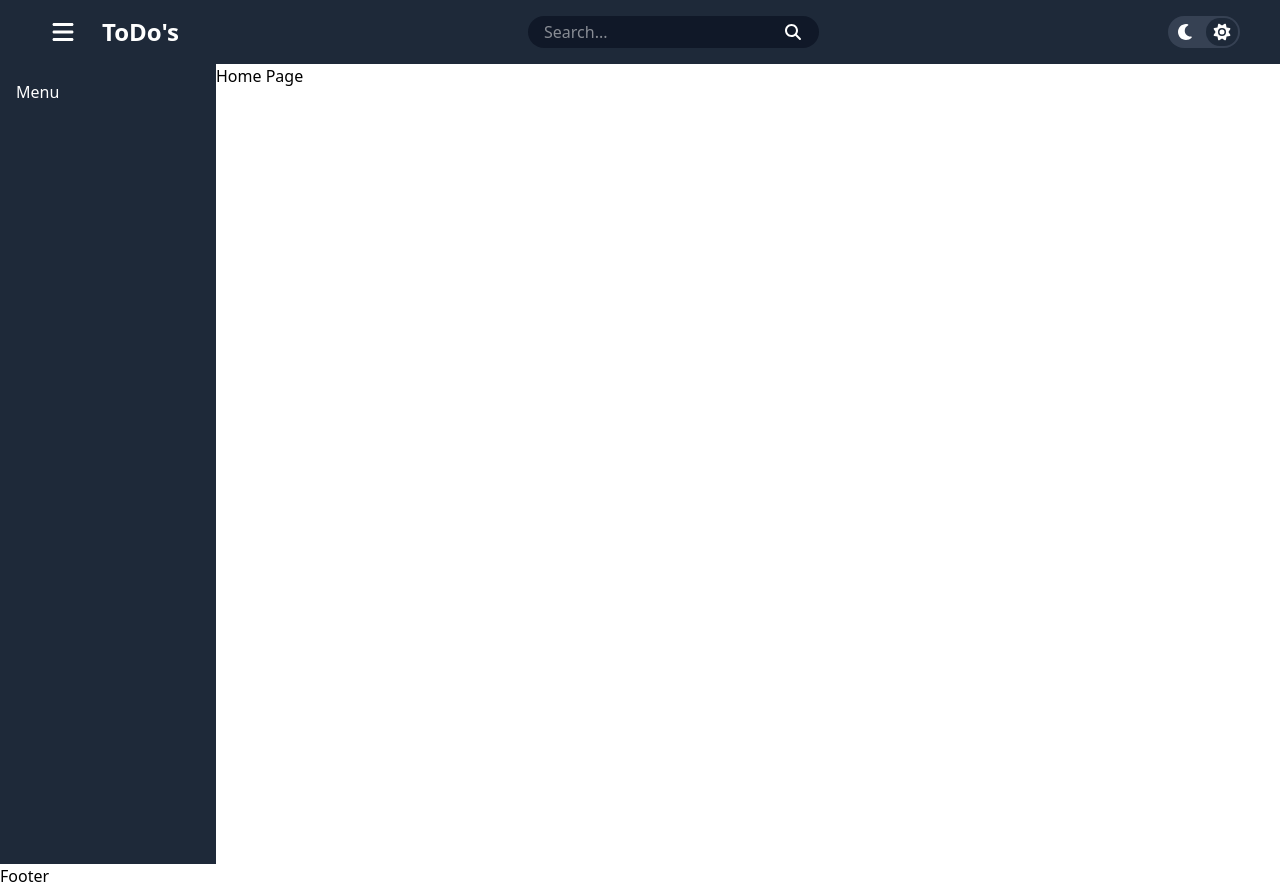
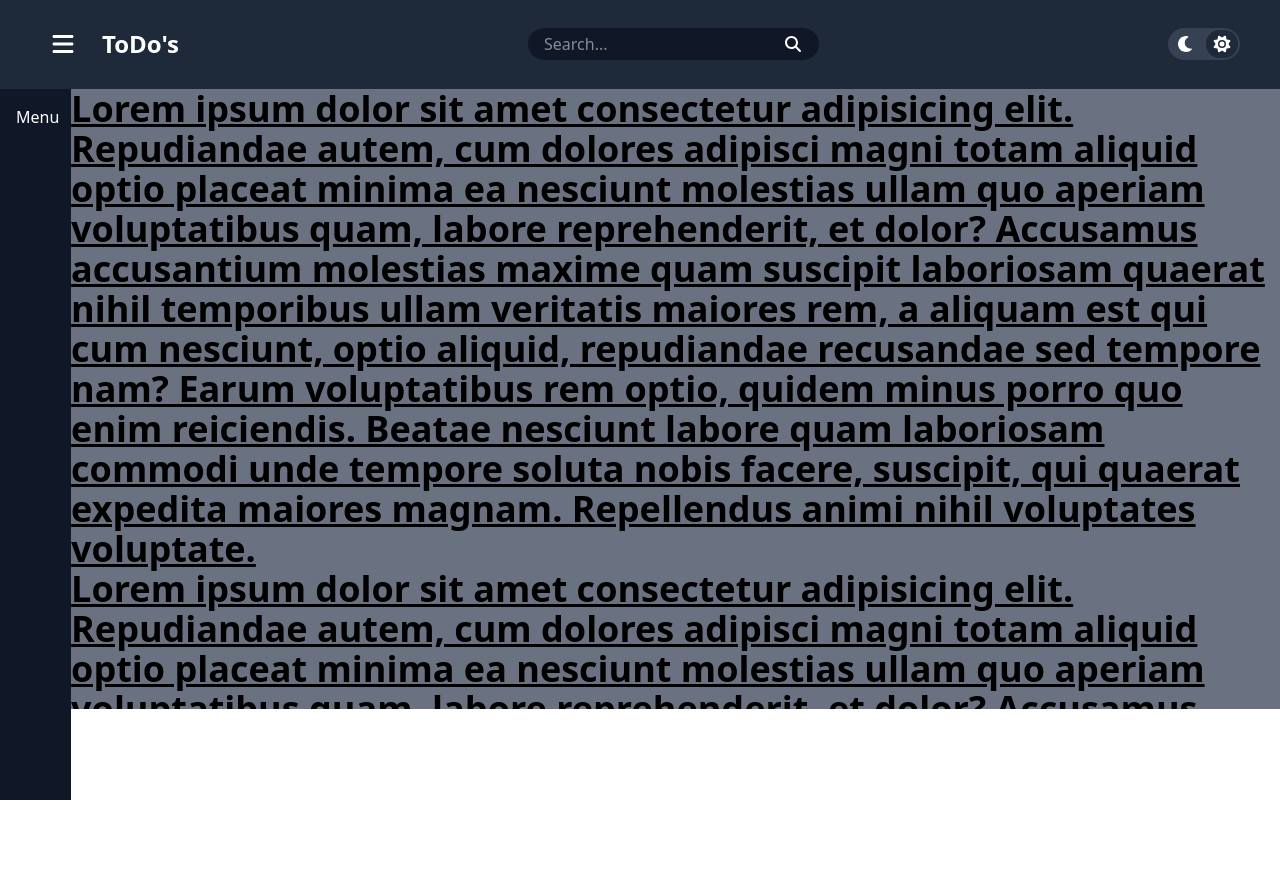
Before and after one commit to Sherzod-006/To-Do-0.0.2, a React (Vite) app: page / in a window 1280 px wide. After the commit the page ends 800 px from the top, so only its background shows below. Built offline with nearby package versions, Linux system fonts and the light colour scheme.

Commit message:
testing...

```diff
--- a/src/components/HamburgerMenu.jsx
+++ b/src/components/HamburgerMenu.jsx
@@ -1,8 +1,12 @@
 import React from "react";
 
-const HamburgerMenu = () => {
+const HamburgerMenu = ({ isOpen }) => {
   return (
-    <div className="fixed top-16 w-54 min-h-screen bg-gray-800 text-white p-4">
+    <div
+      className={`row-span-8 z-50 bg-gray-900 text-white p-4 overflow-x-hidden ${
+        isOpen ? "col-span-3" : "col-span-1"
+      }`}
+    >
       <h1>Menu</h1>
     </div>
   );
--- a/src/components/Header.jsx
+++ b/src/components/Header.jsx
@@ -12,12 +12,15 @@
 //IMPORTING HOOKS
 import { useState } from "react";
 
-const Header = () => {
+const Header = ({ setIsOpen }) => {
   const [isDarkMode, setIsDarkMode] = useState(false);
   return (
-    <header className="sticky top-0 z-50 flex justify-between items-center bg-gray-800 text-white md:px-10 px-4 py-2">
+    <header className="col-span-18 row-span-1 z-50 flex justify-between items-center bg-gray-800 text-white md:px-10 px-4 py-2">
       <div className="flex items-center gap-4">
-        <button className="hover:bg-gray-700 active:bg-gray-600 p-2 rounded-full text-2xl">
+        <button
+          onClick={() => setIsOpen((prev) => !prev)}
+          className="hover:bg-gray-700 active:bg-gray-600 p-2 rounded-full text-2xl"
+        >
           <FontAwesomeIcon icon={faBars} />
         </button>
         <Link to="/" className="text-2xl font-bold">
--- a/src/layouts/RootLayout.jsx
+++ b/src/layouts/RootLayout.jsx
@@ -1,19 +1,27 @@
 //IMPORTING RRD
 import { Outlet } from "react-router-dom";
+//IMPORTING HOOKS
+import { useState } from "react";
 //IMPORTING COMPONENTS
 import Header from "../components/Header";
 import Footer from "../components/Footer";
 import HamburgerMenu from "../components/HamburgerMenu";
 
 const RootLayout = () => {
+  const [isOpen, setIsOpen] = useState(false);
+
   return (
-    <main className="">
-      <Header />
-      <HamburgerMenu />
-      <main>
+    <main className="grid grid-cols-18 grid-rows-9 min-h-screen  grid-flow-col-dense">
+      <Header setIsOpen={setIsOpen} />
+      <HamburgerMenu isOpen={isOpen} />
+      <main
+        className={`${
+          isOpen ? "col-span-15" : "col-span-17"
+        } row-span-8 max-h-155 overflow-y-auto`}
+      >
         <Outlet />
       </main>
-      <Footer />
+      {/* <Footer /> */}
     </main>
   );
 };
--- a/src/pages/HomePage.jsx
+++ b/src/pages/HomePage.jsx
@@ -2,8 +2,31 @@
 
 const HomePage = () => {
   return (
-    <div className="ml-54 min-h-screen">
-      <h1>Home Page</h1>
+    <div className="bg-gray-500">
+      <h1 className="text-4xl font-bold underline">
+        Lorem ipsum dolor sit amet consectetur adipisicing elit. Repudiandae
+        autem, cum dolores adipisci magni totam aliquid optio placeat minima ea
+        nesciunt molestias ullam quo aperiam voluptatibus quam, labore
+        reprehenderit, et dolor? Accusamus accusantium molestias maxime quam
+        suscipit laboriosam quaerat nihil temporibus ullam veritatis maiores
+        rem, a aliquam est qui cum nesciunt, optio aliquid, repudiandae
+        recusandae sed tempore nam? Earum voluptatibus rem optio, quidem minus
+        porro quo enim reiciendis. Beatae nesciunt labore quam laboriosam
+        commodi unde tempore soluta nobis facere, suscipit, qui quaerat expedita
+        maiores magnam. Repellendus animi nihil voluptates voluptate.
+      </h1>
+      <h1 className="text-4xl font-bold underline">
+        Lorem ipsum dolor sit amet consectetur adipisicing elit. Repudiandae
+        autem, cum dolores adipisci magni totam aliquid optio placeat minima ea
+        nesciunt molestias ullam quo aperiam voluptatibus quam, labore
+        reprehenderit, et dolor? Accusamus accusantium molestias maxime quam
+        suscipit laboriosam quaerat nihil temporibus ullam veritatis maiores
+        rem, a aliquam est qui cum nesciunt, optio aliquid, repudiandae
+        recusandae sed tempore nam? Earum voluptatibus rem optio, quidem minus
+        porro quo enim reiciendis. Beatae nesciunt labore quam laboriosam
+        commodi unde tempore soluta nobis facere, suscipit, qui quaerat expedita
+        maiores magnam. Repellendus animi nihil voluptates voluptate.
+      </h1>
     </div>
   );
 };
```
